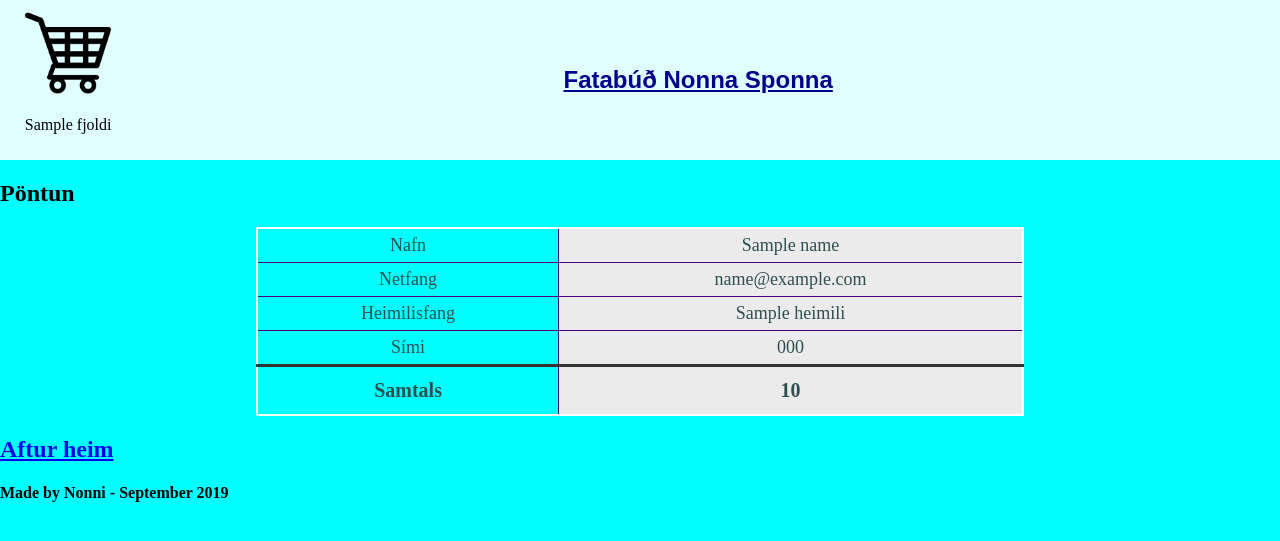
After one commit to nonni1234/verk-5, a Flask app: template templates/result.html in a window 1280 px wide. The commit adds this page. Shown: the top 541 px of the page. Run offline with Flask 2, Linux system fonts and the light colour scheme; the template is opened without the code that fills it: most values are stand-ins (such as "Sample title", 1, 10 or a date in 2020).

Commit message:
Kláraði og lagaði villu

```diff
--- a/app.py
+++ b/app.py
@@ -1,5 +1,3 @@
-import os
-from flask import Flask
 import os
 from flask import Flask, render_template as template, session, url_for, request, redirect
 app = Flask(__name__)
@@ -52,16 +50,34 @@ def add(id):
 @app.route("/eyda/<int:id>")
 def eydavoru(id):
     karfa = []
-    karfa = session["karfa"]
+    if len(session["karfa"]) > 0:
+        karfa = session["karfa"]
     index = 0
     for i in range(len(karfa)):
         if karfa[i][0] == id:
             index = i
-            break
-    karfa.remove(karfa[index])
+    karfa.pop(index)
     session["karfa"] = karfa
 
-    return redirect(url_for("index"))
+    return redirect(url_for("karfa"))
+
+@app.route("/eyda")
+def eyda():
+    session.pop("karfa", None)
+    return template("eyda.html", fjoldi=0)
+
+@app.route("/result", methods=["post"])
+def result():
+    if request.method == "POST":
+        kwargs={
+            "name":request.form["nafn"],
+            "email":request.form["email"],
+            "heimili":request.form["heimilisfang"],
+            "phone":request.form["simanumer"],
+            "price":request.form["samtals"]
+        }
+        eyda()
+        return template("result.html", **kwargs, fjoldi=0)
 
 @app.route("/logout",methods=["GET","POST"])
 def logout():
--- a/static/style.css
+++ b/static/style.css
@@ -55,8 +55,9 @@ header {
 }
 
 /* karfa.html */
+
 .karfaContainer {
-    display: flex;
+    display: grid;
     margin-top: 3em;
 }
 .karfaVorur {
@@ -90,6 +91,88 @@ header {
     font-size: 1.1em;
     font-weight: bold;
 }
-.karfaTitill {
+.titillDiv {
+    text-align: center;
+}
+
+/* Karfa Form */
+.formDiv {
+    display: flex;
+}
+.karfaForm {
+    display: flex;
+    align-self: center;
+    text-align: right;
+    margin: auto;
+    flex-flow: column;
+    font-family: Arial;
+    font-size: 1.2em;
+}
+label {
+    color: purple;
+    margin-top: 20px;
+}
+fieldset {
+    padding: 1em 2em;
+    border-color: indigo;
+}
+.stadfesta {
+    color: indigo;
+    padding: 5px;
+    font-size: 0.8em;
+    margin-top: 15px;
     align-self: center;
 }
+.submit {
+    align-self: center;
+}
+input[type=text],input[type=email] {
+    padding: 5px;
+}
+
+
+/* Result.html */
+
+table.table {
+    border: 2px solid #FFFFFF;
+    min-width: 60%;
+    margin: auto;
+    text-align: center;
+    border-collapse: collapse;
+  }
+  table.table td, table.table th {
+    border: 1px solid indigo;
+    padding: 6px;
+    color: darkslategrey;
+  }
+  table.table tbody td {
+    font-size: 18px;
+  }
+  table.table td:nth-child(even) {
+    background: #EBEBEB;
+  }
+  table.table thead {
+    background: #FFFFFF;
+    border-bottom: 4px solid blue;
+  }
+  table.table thead th {
+    font-size: 20px;
+    font-weight: bold;
+    color: #333333;
+    text-align: center;
+  }
+
+  table.table tfoot {
+    font-size: 20px;
+    font-weight: bold;
+    height: 50px;
+    color: #333333;
+    border-top: 3px solid ;
+  }
+  table.table tfoot td {
+    font-size: 20px;
+  }
+
+.tableimg {
+    width: 100px;
+}
--- /dev/null
+++ b/templates/eyda.html
@@ -0,0 +1,4 @@
+{% extends "default.html" %}
+{% block content %}
+<h1>Körfu hefur verið eytt</h1>
+{% endblock %}
--- a/templates/header.html
+++ b/templates/header.html
@@ -3,6 +3,6 @@
     <a href="/karfa"><img src="/static/karfa.png" class="cartimg"></a>
     <p>{{ fjoldi }}</p>
 </div>
-    <h2 class="titill"> Fatabúð Nonna Sponna </h2>
+    <a href="/" class="titill"><h2> Fatabúð Nonna Sponna </h2></a>
     <!--<img class="logo" src="/static/images/nlogo.jpg">-->
 </header>
--- a/templates/karfa-default.html
+++ b/templates/karfa-default.html
@@ -8,11 +8,9 @@
     <title>Document</title>
 </head>
 <body>
-    <div class="karfaContainer">
 {% block title %} {% endblock %}
 {% block content %}
 {% endblock %}
-</div>
     {% include "footer.html" %}
 </body>
 </html>
--- /dev/null
+++ b/templates/result.html
@@ -0,0 +1,32 @@
+{% extends "default.html" %}
+{% block title %} Result {% endblock %}
+{% block content %}
+<h2 class="tableH2">Pöntun</h2>
+<table class="table">
+    <tbody>
+        <tr>
+            <td>Nafn</td>
+            <td>{{ name }}</td>
+        </tr>
+        <tr>
+            <td>Netfang</td>
+            <td>{{ email }}</td>
+        </tr>
+        <tr>
+            <td>Heimilisfang</td>
+            <td>{{ heimili }}</td>
+        </tr>
+        <tr>
+            <td>Sími</td>
+            <td>{{ phone }}</td>
+        </tr>
+    </tbody>
+    <tfoot>
+        <tr>
+            <td>Samtals</td>
+            <td>{{ price }}</td>
+        </tr>
+    </tfoot>
+</table>
+<a href="{{ url_for('home') }}" id="homebtn"><h2>Aftur heim</h2></a>
+{% endblock %}
```
Also changed, not shown: templates/karfa.html (+28 -5 lines).
